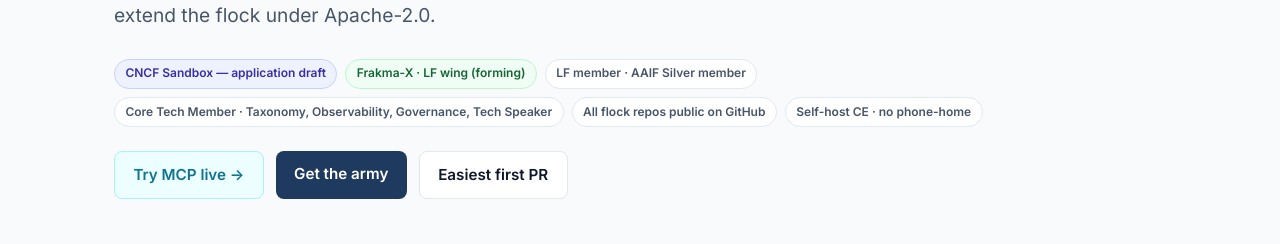
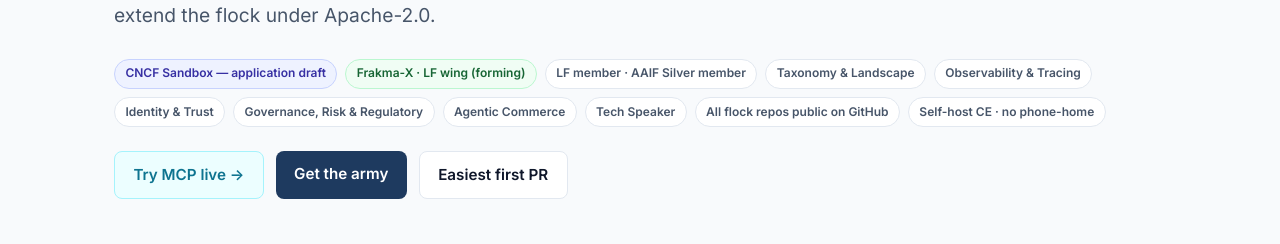
Before and after one commit to warbletech/warbleoss.org, a plain HTML site: page index.html in a window 1280 px wide. Shown: the part 282-526 px from the top of the page. Drawn offline with Linux system fonts and the light colour scheme.

Commit message:
copy: use the AAIF working-group Core Tech Member wording
Replace "Core Tech Member in Taxonomy, Observability, Governance, and Tech
Speaker" with: "Core Tech Member of the AAIF working groups: Taxonomy &
Landscape; Observability & Tracing (Agent State, Context, and Reasoning);
Identity & Trust; Governance, Risk & Regulatory; and Agentic Commerce.
AAIF Tech Speaker."

Keep the Linux Foundation and AAIF Silver Member wording. Short-form
badges and partner-strip chips list the five working groups plus Tech
Speaker. Do not add any LFX meeting URL or password.

```diff
--- a/index.html
+++ b/index.html
@@ -308,7 +308,12 @@
       <span class="pill pill-cncf">CNCF Sandbox — application draft</span>
       <span class="pill pill-lf">Frakma-X · LF wing (forming)</span>
       <span class="pill">LF member · AAIF Silver member</span>
-      <span class="pill">Core Tech Member · Taxonomy, Observability, Governance, Tech Speaker</span>
+      <span class="pill">Taxonomy &amp; Landscape</span>
+      <span class="pill">Observability &amp; Tracing</span>
+      <span class="pill">Identity &amp; Trust</span>
+      <span class="pill">Governance, Risk &amp; Regulatory</span>
+      <span class="pill">Agentic Commerce</span>
+      <span class="pill">Tech Speaker</span>
       <span class="pill">All flock repos public on GitHub</span>
       <span class="pill">Self-host CE · no phone-home</span>
     </div>
@@ -480,7 +485,7 @@ curl -sS http://127.0.0.1:8822/health</pre>
       We plan to propose the open flock (warble-army, Heron Ops, ShrikeOps) to the CNCF as a
       <strong>Sandbox</strong> project. Warble Cloud is a Linux Foundation member and an
       <a href="https://aaif.io">Agentic AI Foundation (AAIF)</a> Silver member, the LF home of MCP,
-      and a Core Tech Member in Taxonomy, Observability, Governance, and Tech Speaker.
+      and a Core Tech Member of the AAIF working groups: Taxonomy &amp; Landscape; Observability &amp; Tracing (Agent State, Context, and Reasoning); Identity &amp; Trust; Governance, Risk &amp; Regulatory; and Agentic Commerce. AAIF Tech Speaker.
       Not a CNCF project until the TOC accepts it.
     </p>
     <table class="simple">
```
Also changed, not shown: blog/building-on-aaif-linux-foundation-and-cncf.html (+2 -2 lines), 3 other files.
